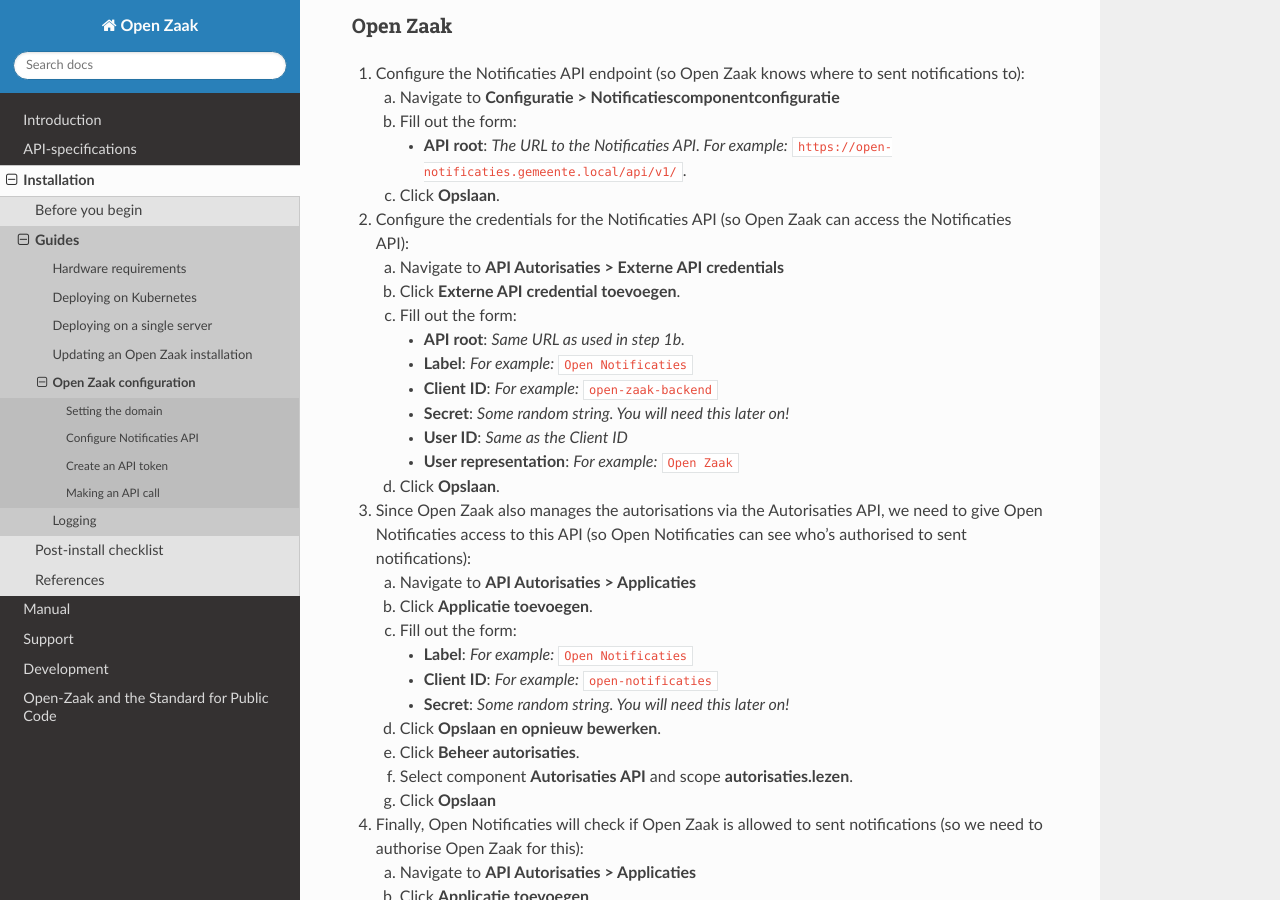
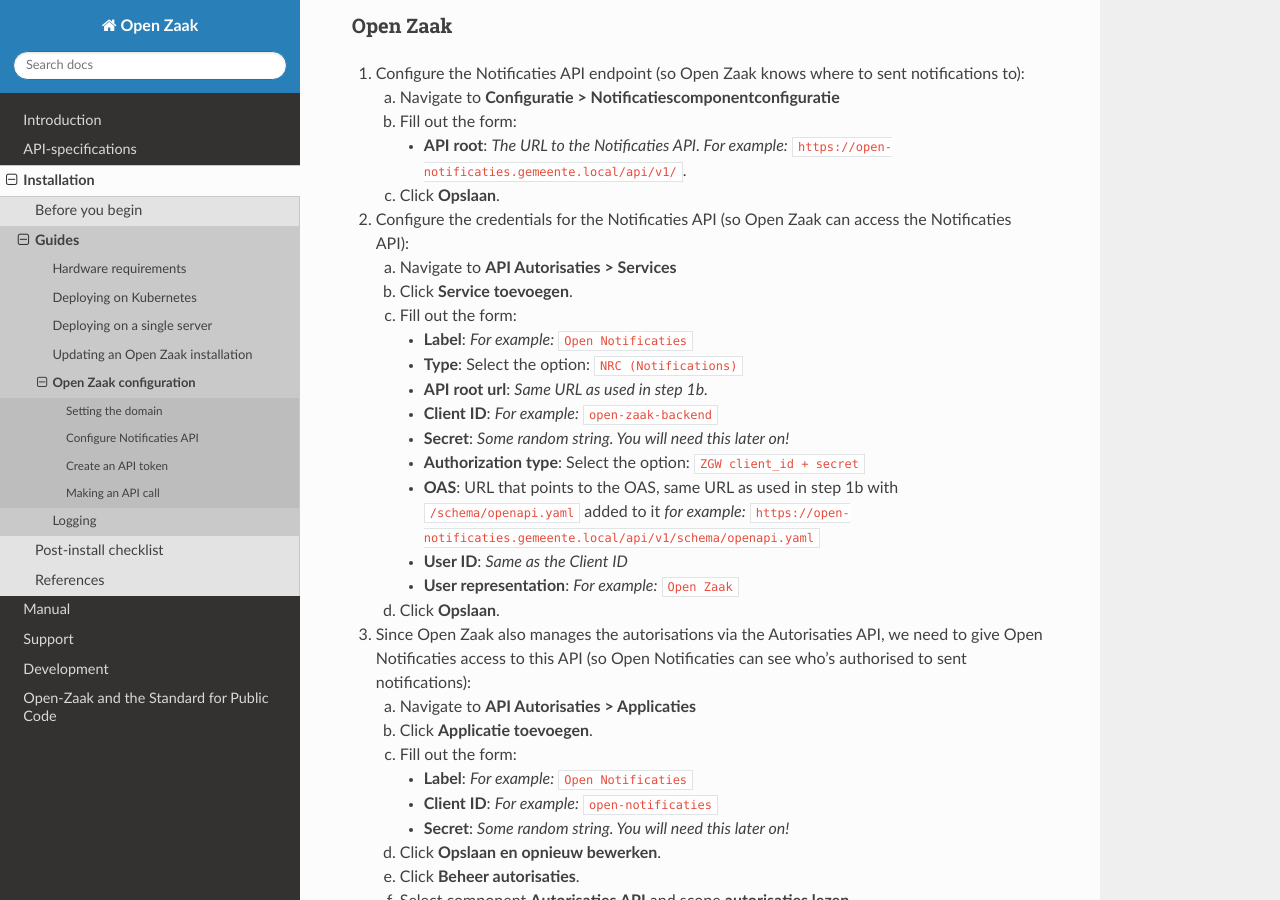
Before and after one commit to open-zaak/open-zaak, a Sphinx documentation site: the page built from docs/installation/configuration.rst, in a window 1280 px wide and 900 px high, scrolled down 621 px. Built offline with Sphinx 7.4.7 and the Read the Docs theme 2.0.0, drawn with Linux system fonts in a browser that asks for light colours; pages that are not in the unit, such as notebooks, are missing from menus.

Commit message:
Updated OZ config documentation
Use Service model instead of APICredential

```diff
--- a/docs/installation/configuration.rst
+++ b/docs/installation/configuration.rst
@@ -47,15 +47,19 @@
 2. Configure the credentials for the Notificaties API (so Open Zaak can access
    the Notificaties API):
 
-   a. Navigate to **API Autorisaties > Externe API credentials**
-   b. Click **Externe API credential toevoegen**.
+   a. Navigate to **API Autorisaties > Services**
+   b. Click **Service toevoegen**.
    c. Fill out the form:
 
-      - **API root**: *Same URL as used in step 1b.*
       - **Label**: *For example:* ``Open Notificaties``
+      - **Type**: Select the option: ``NRC (Notifications)``
+      - **API root url**: *Same URL as used in step 1b.*
 
       - **Client ID**: *For example:* ``open-zaak-backend``
       - **Secret**: *Some random string. You will need this later on!*
+      - **Authorization type**: Select the option: ``ZGW client_id + secret``
+      - **OAS**: URL that points to the OAS, same URL as used in step 1b with ``/schema/openapi.yaml`` added to it
+        *for example:* ``https://open-notificaties.gemeente.local/api/v1/schema/openapi.yaml``
       - **User ID**: *Same as the Client ID*
       - **User representation**: *For example:* ``Open Zaak``
 
```
